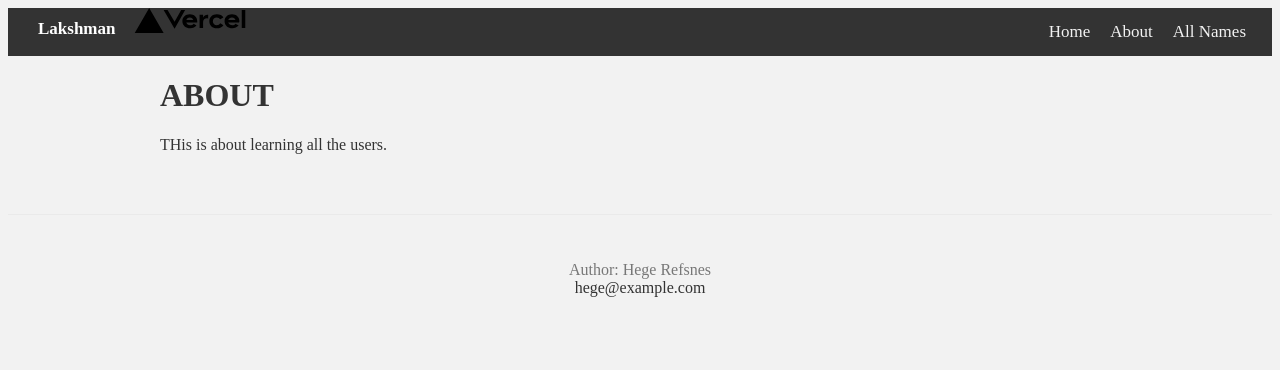
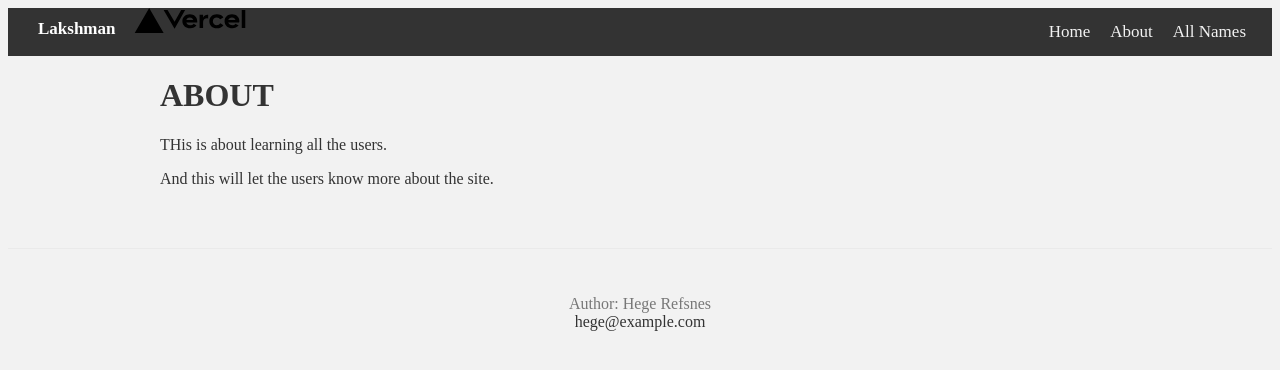
Before and after one commit to LakshmanThotaPHS/next-api-test, a Next.js app: page /about in a window 1280 px wide. Shown: the top 370 px of the page. Built offline with nearby package versions, Linux system fonts and the light colour scheme.

Commit message:
updated about page 2

```diff
--- a/src/pages/about.js
+++ b/src/pages/about.js
@@ -8,6 +8,7 @@ const About = () => {
         <div className="content">
             <h1>ABOUT</h1>
             <p>THis is about learning all the users.</p>
+            <p>And this will let the users know more about the site.</p>
         </div>
     </>
     );
```
